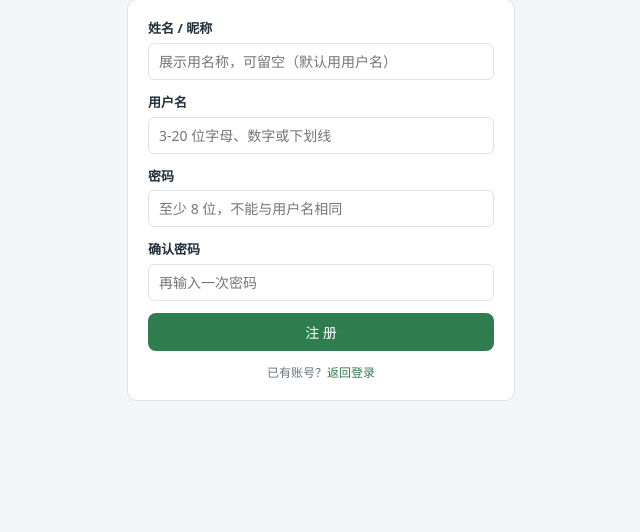
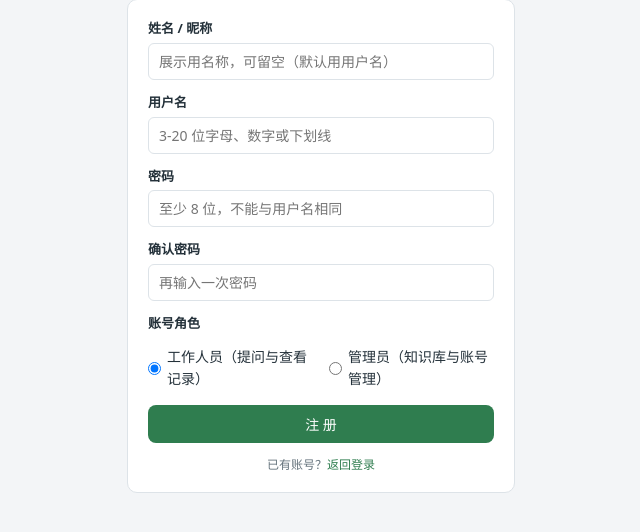
Before and after one commit to Ananda0911/rural-gov-qa-system, a FastAPI app: page /register in a window 1280 px wide. Shown: the part 185-717 px from the top of the page, without its empty margins (319-959 px from the left). Run offline with FastAPI, Linux system fonts and the light colour scheme.

Commit message:
feat: 注册支持角色选择（管理员需邀请码，防越权自提权）

```diff
--- a/vqa-system/app/config.py
+++ b/vqa-system/app/config.py
@@ -30,6 +30,7 @@ class Settings(BaseSettings):
     login_max_fails: int = 5
     lock_minutes: int = 15
     session_days: int = 7
+    admin_invite_code: str = "VQA-ADMIN-2026"  # 注册管理员角色所需邀请码
 
     # 路径
     db_path: str = str(BASE_DIR / "data" / "app.db")
--- a/vqa-system/templates/register.html
+++ b/vqa-system/templates/register.html
@@ -25,6 +25,20 @@
     <label class="f"><b>确认密码</b>
       <input type="password" id="confirm_pwd" autocomplete="new-password" placeholder="再输入一次密码">
     </label>
+    <label class="f"><b>账号角色</b></label>
+    <div style="display:flex; gap:16px; margin-bottom:14px; font-size:14px;">
+      <label style="display:flex; align-items:center; gap:6px; cursor:pointer;">
+        <input type="radio" name="role" value="staff" checked onchange="toggleInvite()"> 工作人员（提问与查看记录）
+      </label>
+      <label style="display:flex; align-items:center; gap:6px; cursor:pointer;">
+        <input type="radio" name="role" value="admin" onchange="toggleInvite()"> 管理员（知识库与账号管理）
+      </label>
+    </div>
+    <div id="invite_row" style="display:none; margin-bottom:14px;">
+      <label class="f"><b>管理员邀请码</b>
+        <input type="text" id="invite_code" maxlength="50" placeholder="由现有管理员提供">
+      </label>
+    </div>
     <div id="err" style="display:none; color:var(--danger); font-size:13px; margin-bottom:10px;"></div>
     <button class="btn primary" style="width:100%;" id="btnReg" onclick="doRegister()">注 册</button>
     <div class="hint" style="margin-top:12px; text-align:center;">
@@ -33,10 +47,16 @@
   </div>
 </div>
 <script>
+function toggleInvite() {
+  var isAdmin = document.querySelector('input[name="role"][value="admin"]').checked;
+  document.getElementById('invite_row').style.display = isAdmin ? 'block' : 'none';
+}
+
 async function doRegister() {
   var btn = document.getElementById('btnReg');
   var err = document.getElementById('err');
   btn.disabled = true; btn.textContent = '注册中…'; err.style.display = 'none';
+  var role = document.querySelector('input[name="role"]:checked').value;
   try {
     var resp = await fetch('/api/auth/register', {
       method: 'POST',
@@ -45,7 +65,9 @@ async function doRegister() {
         display_name: display_name.value.trim(),
         username: username.value.trim(),
         password: password.value,
-        confirm: confirm_pwd.value
+        confirm: confirm_pwd.value,
+        role: role,
+        invite_code: invite_code.value.trim()
       })
     });
     var data = await resp.json();
```
Also changed, not shown: vqa-system/app/routes/api_auth.py (+7 -2 lines), 1 other file.
